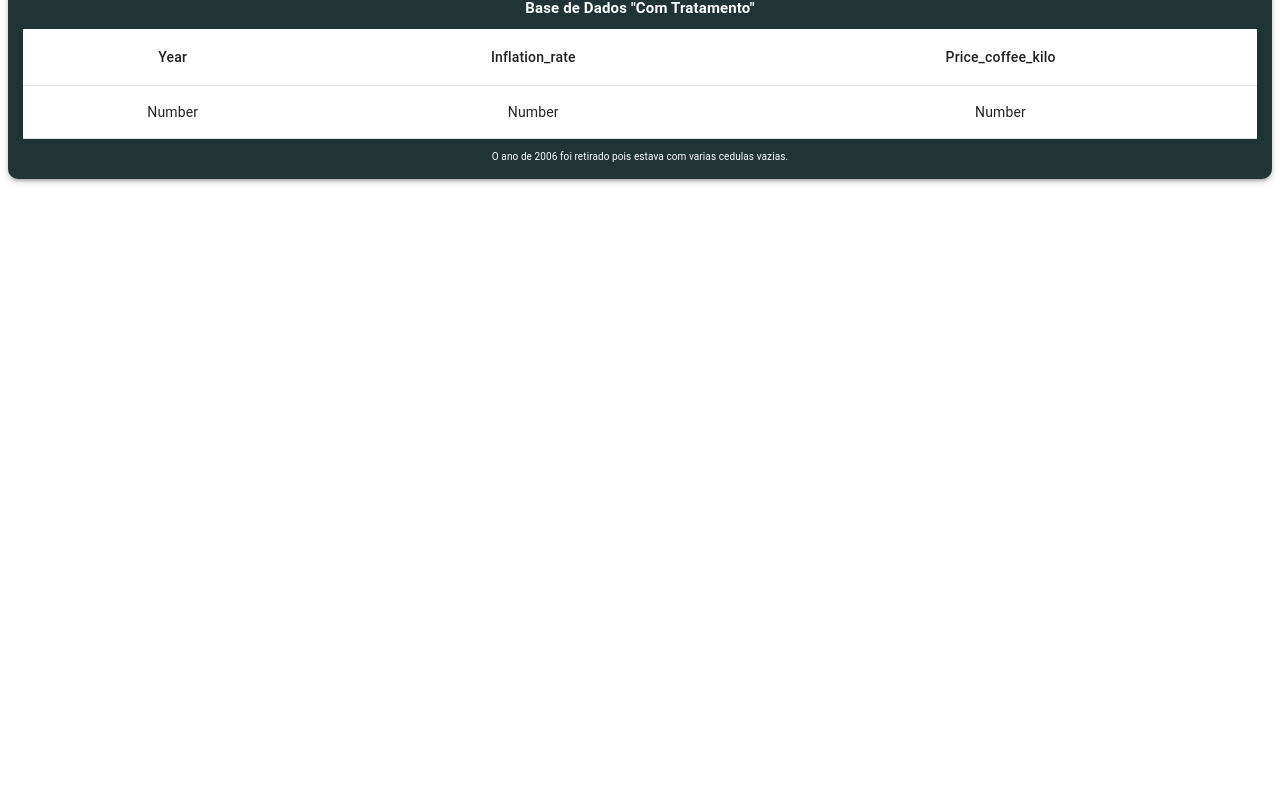
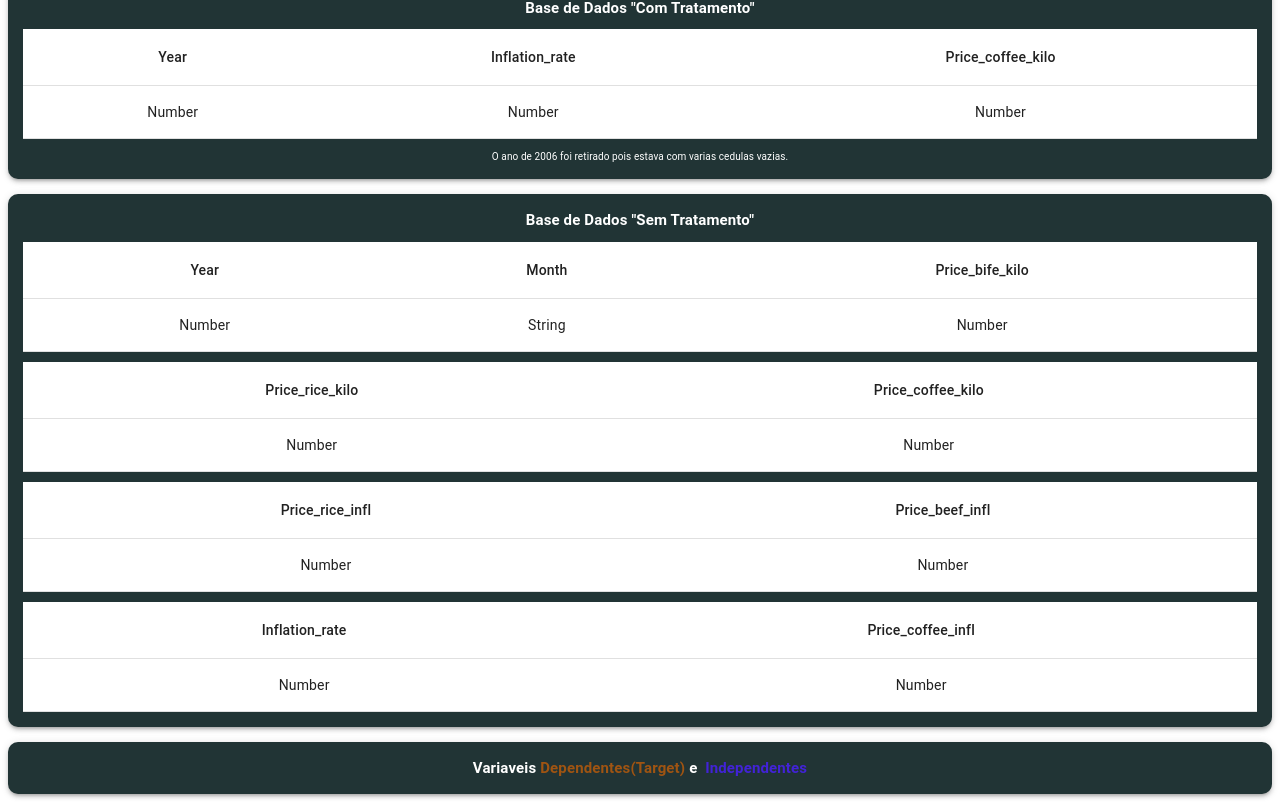
Before and after one commit to mateusaugust/inteligenciaDeNegocio, a React (Vite) app: page / in a window 1280 px wide. Shown: the part 855-1657 px from the top of the page. Before the commit the page ends 1042 px from the top, so only its background shows below. Built offline with nearby package versions, Linux system fonts and the light colour scheme.

Commit message:
feat: texto variaveis

```diff
--- a/src/Components/About.tsx
+++ b/src/Components/About.tsx
@@ -118,6 +118,51 @@ export const About = () => {
          O ano de 2006 foi retirado pois estava com varias cedulas vazias.
         </Typography>
       </Box>
+
+      <Box
+        sx={{
+          backgroundColor: "#213435",
+          borderRadius: "10px",
+          boxShadow: 3,
+          padding: "15px",
+          gap: "10px",
+          display: "flex",
+          flexDirection: "column",
+          alignItems: "center",
+        }}
+      >
+        <Typography
+          sx={{ color: "white", textAlign: "center", fontSize: "15px" }}
+        >
+          <b>Base de Dados "Sem Tratamento"</b>
+        </Typography>
+
+        <DataNoFilterTable/>
+      </Box>
+
+
+      <Box
+        sx={{
+          backgroundColor: "#213435",
+          borderRadius: "10px",
+          boxShadow: 3,
+          padding: "15px",
+          gap: "10px",
+          display: "flex",
+          flexDirection: "column",
+          alignItems: "center",
+        }}
+      >
+        <Typography
+          sx={{ color: "white", textAlign: "center", fontSize: "15px" }}
+        >
+          <b>Variaveis <span style={{color:'#9f5412'}}>Dependentes(Target)</span>
+          &nbsp;e &nbsp;
+          <span style={{color:'#4223d7'}}>Independentes</span></b>
+        </Typography>
+
+
+      </Box>
     </Box>
   );
 };
```
